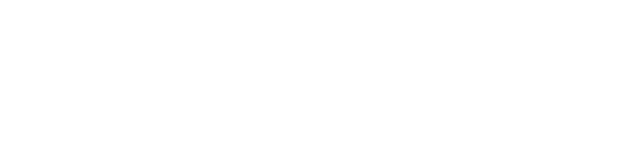
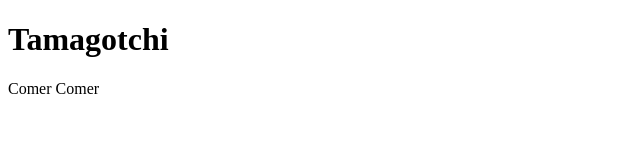
Before and after one commit to MinaVicks/new-repo, a plain HTML site: page index.html in a window 1280 px wide. Shown: the whole page, without its empty margins (0-640 px from the left). Drawn offline with Linux system fonts and the light colour scheme.

Commit message:
Enter description

```diff
--- a/index.html
+++ b/index.html
@@ -6,6 +6,7 @@
     <title>sample-project</title>
   </head>
   <body>
-    <h1></h1>
+    <h1>Tamagotchi</h1>
+    <div class="brief"><p>Comer Comer</p></div>
   </body>
 </html>
```
